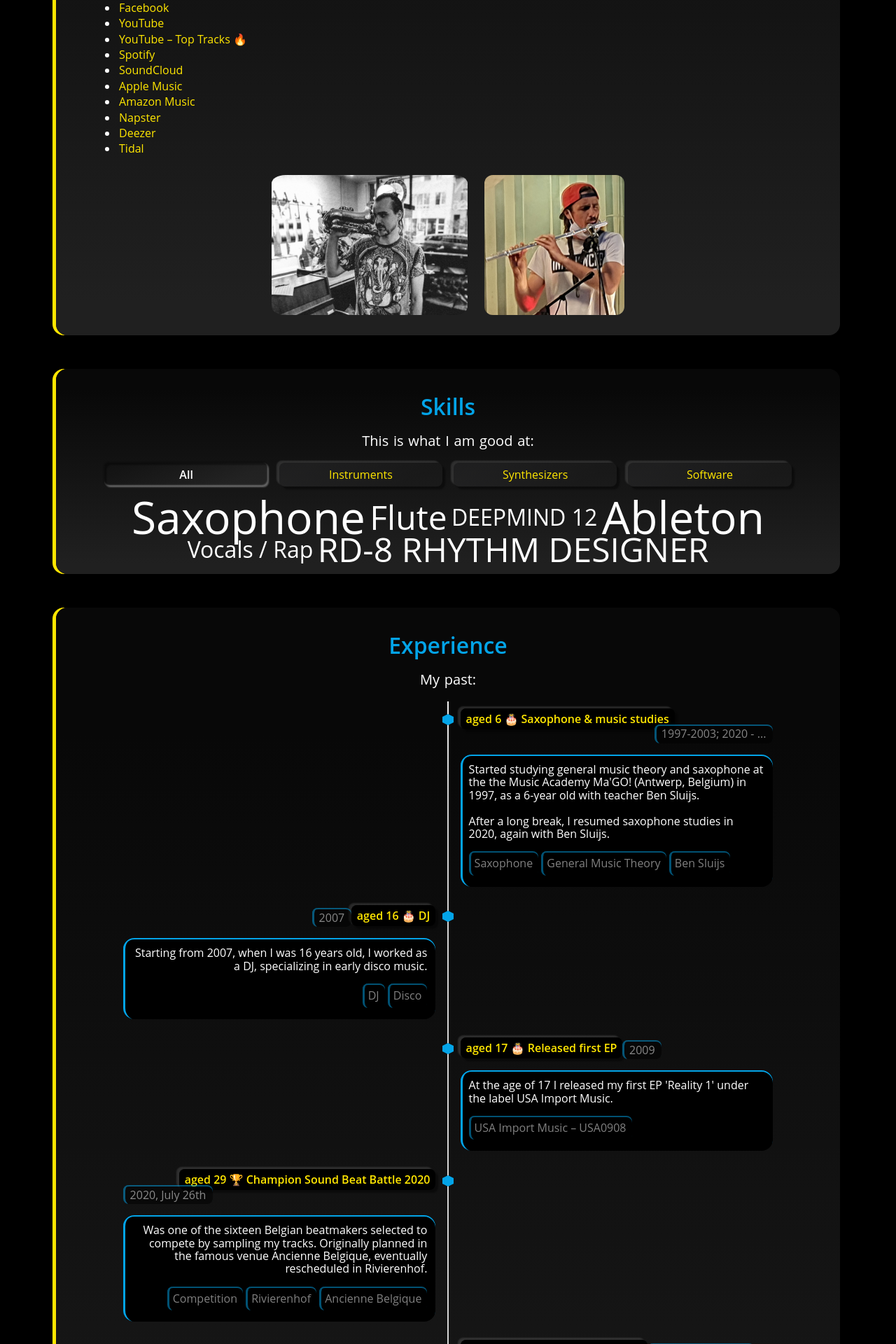
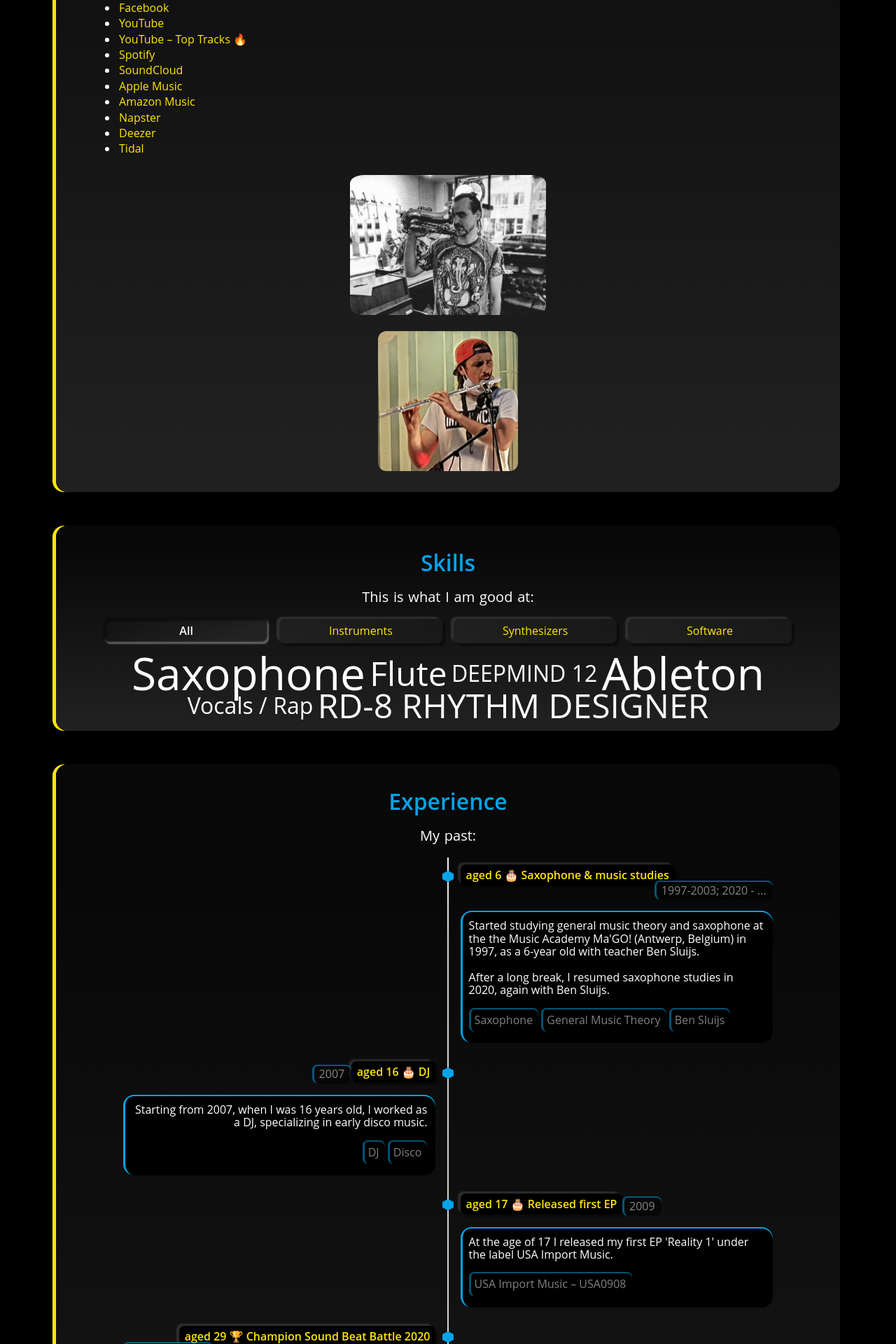
Before and after one commit to mr-volta/mr-volta.github.io, a Jekyll site: the page built from index.html, in a window 1280 px wide. Shown: the part 1539-3459 px from the top of the page at 70% size. Built offline with Jekyll 4.4.1, drawn with Linux system fonts in a browser that asks for light colours.

Commit message:
Update section-aboutme.html

```diff
--- a/_includes/section-aboutme.html
+++ b/_includes/section-aboutme.html
@@ -3,6 +3,6 @@
 <p class="description">{{site.about_me_description}}</p>
 
 <div style="display:block; width: 100%; text-align: center; margin-left:auto; margin-right:auto">
-<img src="assets/img/mr-volta_1.jpg" alt="Mr Volta" height="200" style="border-radius:10%; display:inline-block; padding:10px" data-aos="zoom-in">
+<img src="assets/img/mr-volta_1.jpg" alt="Mr Volta" height="200" style="border-radius:10%; display:inline-block; padding:10px" data-aos="zoom-in"><br>
 <img src="assets/img/mr-volta_2.jpg" alt="Mr Volta" height="200" style="border-radius:10%; display:inline-block; padding:10px" data-aos="zoom-in">
 </div>
```
